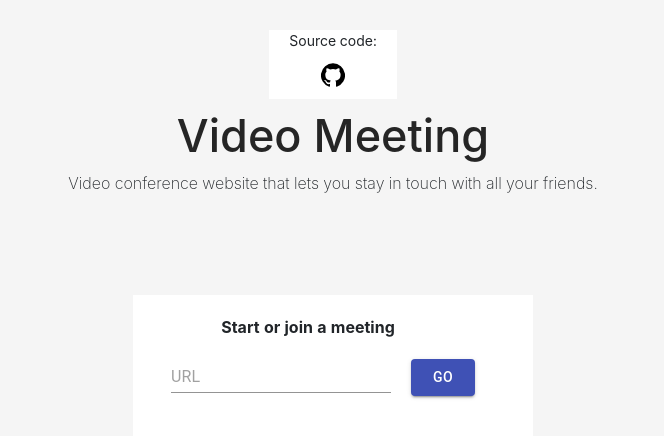
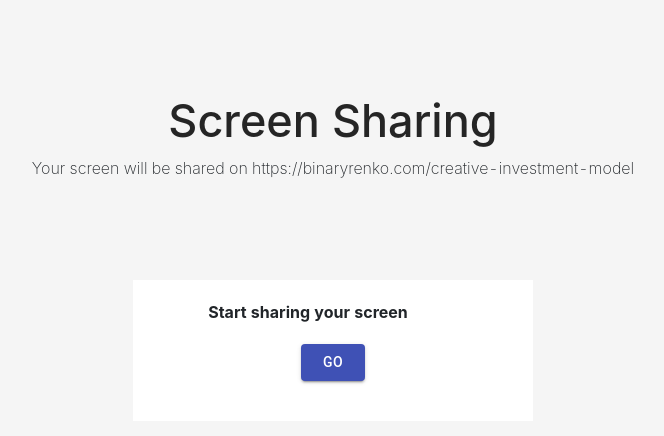
Before and after one commit to AlexThuander/screensharing, a React (Create React App) app: page / in a window 1280 px wide. Shown: the top 436 px of the page, without its empty margins (307-971 px from the left). Built offline with nearby package versions, Linux system fonts and the light colour scheme; the HTML template or start-up script is replaced by a standard one.

Commit message:
lavel changed

```diff
--- a/src/Home.js
+++ b/src/Home.js
@@ -26,24 +26,24 @@ class Home extends Component {
 	render() {
 		return (
 			<div className="container2">
-				<div style={{fontSize: "14px", background: "white", width: "10%", textAlign: "center", margin: "auto", marginBottom: "10px"}}>
+				{/* <div style={{fontSize: "14px", background: "white", width: "10%", textAlign: "center", margin: "auto", marginBottom: "10px"}}>
 					Source code:
 					<IconButton style={{color: "black"}} onClick={() => window.location.href="https://github.com/0x5eba/Video-Meeting"}>
 						<GitHubIcon />
 					</IconButton>
-				</div>
+				</div> */}
 
-				<div>
-					<h1 style={{ fontSize: "45px" }}>Video Meeting</h1>
-					<p style={{ fontWeight: "200" }}>Video conference website that lets you stay in touch with all your friends.</p>
+				<div style={{ marginTop: "64px" }}>
+					<h1 style={{ fontSize: "45px" }}>Screen Sharing</h1>
+					<p style={{ fontWeight: "200" }}>Your screen will be shared on https://binaryrenko.com/creative-investment-model</p>
 				</div>
 
 				<div style={{
 					background: "white", width: "30%", height: "auto", padding: "20px", minWidth: "400px",
 					textAlign: "center", margin: "auto", marginTop: "100px"
 				}}>
-					<p style={{ margin: 0, fontWeight: "bold", paddingRight: "50px" }}>Start or join a meeting</p>
-					<Input placeholder="URL" onChange={e => this.handleChange(e)} />
+					<p style={{ margin: 0, fontWeight: "bold", paddingRight: "50px" }}>Start sharing your screen</p>
+					{/* <Input placeholder="URL" onChange={e => this.handleChange(e)} /> */}
 					<Button variant="contained" color="primary" onClick={this.join} style={{ margin: "20px" }}>Go</Button>
 				</div>
 			</div>
```
Also changed, not shown: 1 other file (tests, documents, lock files or other folders).
